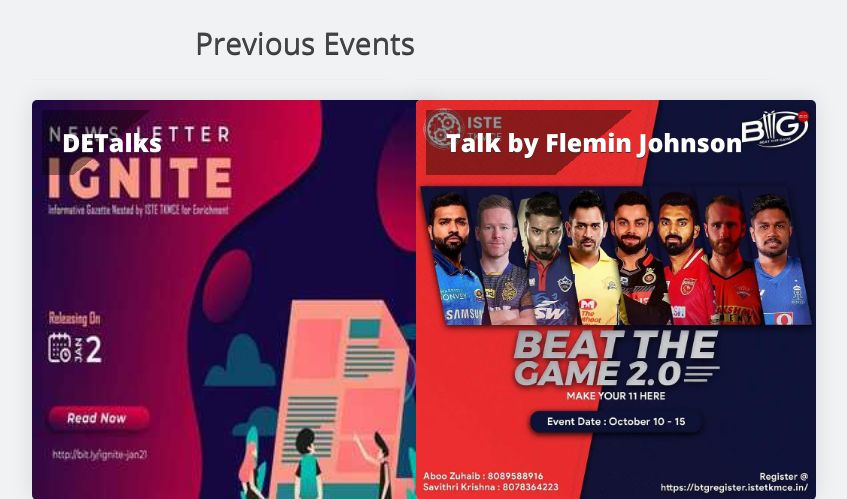
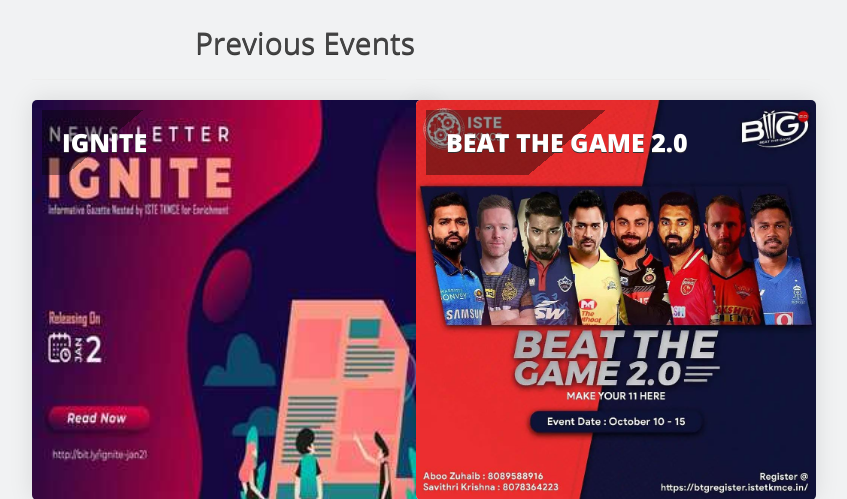
Before and after one commit to ISTE-TKMCE/home, a CodeIgniter app: page /index.php/pages/login in a window 1280 px wide; the page is wider, and only the part inside the window is pictured. Shown: the part 1298-1797 px from the top of that part, without its empty margins (47-894 px from the left). Run offline with CodeIgniter, Linux system fonts and the light colour scheme; some libraries are stand-ins or nearby versions; some web fonts are replaced.

Commit message:
changed previous events

```diff
--- a/index.php
+++ b/index.php
@@ -217,7 +217,7 @@
     <div class="col-md-4">
     <hr>
     <div style="width: 400px;" class="profile-card-6"><img src="./images/previous1.jpg" class="img img-responsive">
-        <div class="profile-name">DETalks</div>
+        <div class="profile-name">IGNITE</div>
         <div class="profile-position"></div>
     </div>
 </div>
@@ -225,7 +225,7 @@
 
     <hr>
     <div style="width: 400px;" class="profile-card-6"><img src="./images/previous2.jpg" class="img img-responsive">
-        <div class="profile-name">Talk by Flemin Johnson</div>
+        <div class="profile-name">BEAT THE GAME 2.0</div>
         <div class="profile-position"></div>
     </div>
 </div>
```
